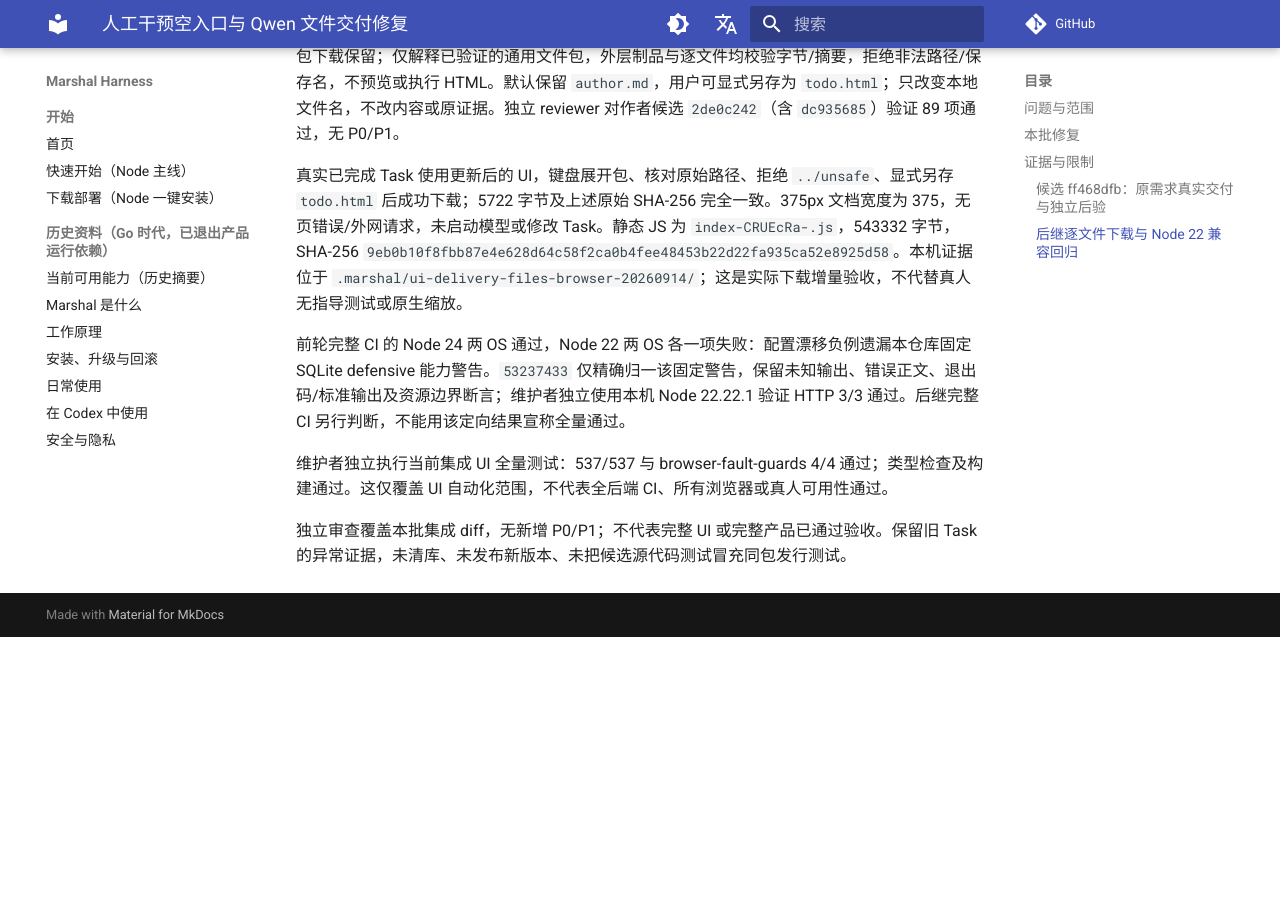
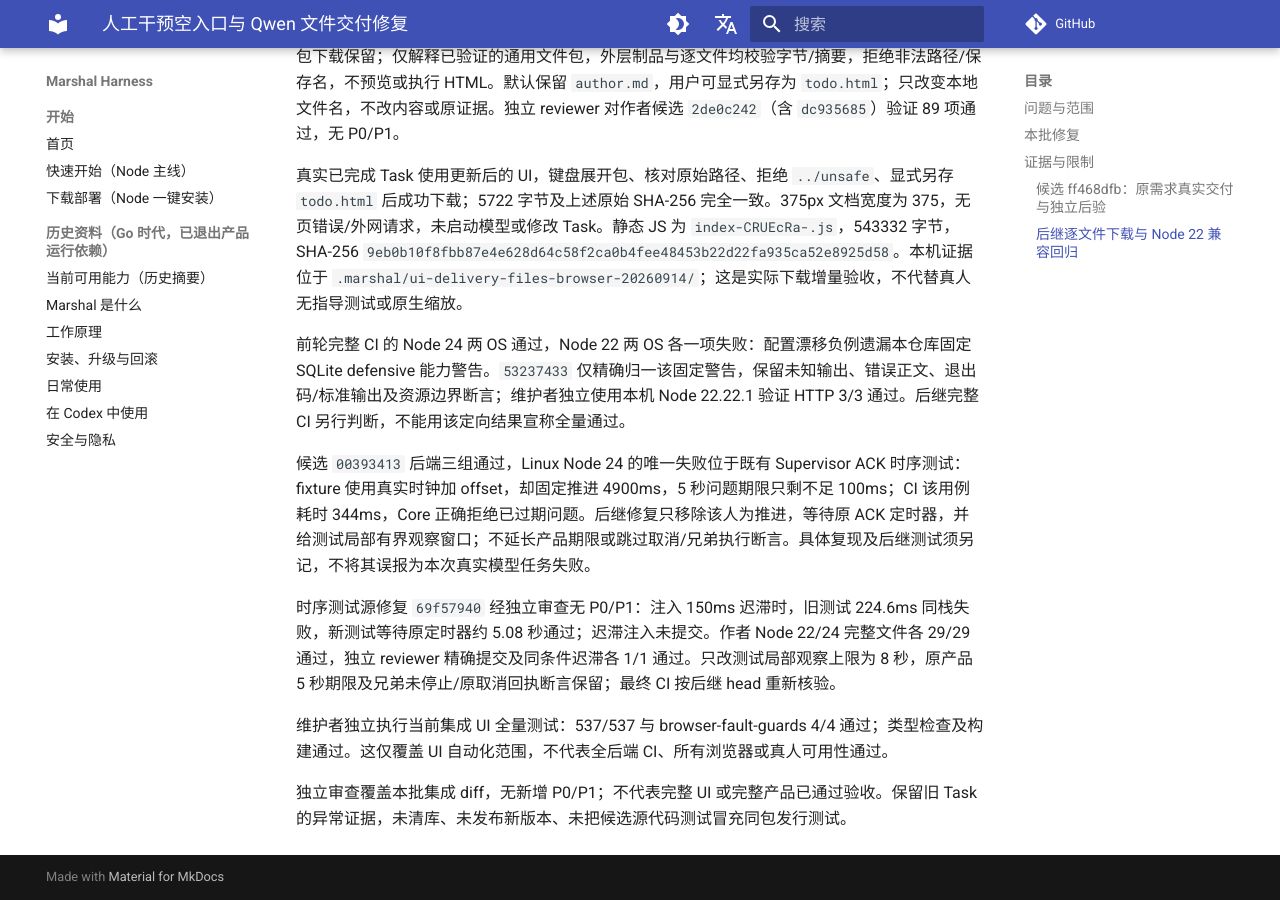
Before and after one commit to chiga0/marshal-harness, an MkDocs documentation site: the page built from docs/ui-1/2026-09-14-intervention-fix.md, in a window 1280 px wide and 900 px high, scrolled down 2753 px. Built offline with MkDocs 1.6.1 and Material for MkDocs 9.7.7, drawn with Linux system fonts in a browser that asks for light colours; comment, search, counter and statistics services are not loaded; before the commit the page ends 3390 px from its top, so only the background shows below that.

Commit message:
docs: preserve CI timer race reproduction and bounded test fix

```diff
--- a/docs/ui-1/2026-09-14-intervention-fix.md
+++ b/docs/ui-1/2026-09-14-intervention-fix.md
@@ -54,6 +54,10 @@
 
 前轮完整 CI 的 Node 24 两 OS 通过，Node 22 两 OS 各一项失败：配置漂移负例遗漏本仓库固定 SQLite defensive 能力警告。`53237433` 仅精确归一该固定警告，保留未知输出、错误正文、退出码/标准输出及资源边界断言；维护者独立使用本机 Node 22.22.1 验证 HTTP 3/3 通过。后继完整 CI 另行判断，不能用该定向结果宣称全量通过。
 
+候选 `00393413` 后端三组通过，Linux Node 24 的唯一失败位于既有 Supervisor ACK 时序测试：fixture 使用真实时钟加 offset，却固定推进 4900ms，5 秒问题期限只剩不足 100ms；CI 该用例耗时 344ms，Core 正确拒绝已过期问题。后继修复只移除该人为推进，等待原 ACK 定时器，并给测试局部有界观察窗口；不延长产品期限或跳过取消/兄弟执行断言。具体复现及后继测试须另记，不将其误报为本次真实模型任务失败。
+
+时序测试源修复 `69f57940` 经独立审查无 P0/P1：注入 150ms 迟滞时，旧测试 224.6ms 同栈失败，新测试等待原定时器约 5.08 秒通过；迟滞注入未提交。作者 Node 22/24 完整文件各 29/29 通过，独立 reviewer 精确提交及同条件迟滞各 1/1 通过。只改测试局部观察上限为 8 秒，原产品 5 秒期限及兄弟未停止/原取消回执断言保留；最终 CI 按后继 head 重新核验。
+
 维护者独立执行当前集成 UI 全量测试：537/537 与 browser-fault-guards 4/4 通过；类型检查及构建通过。这仅覆盖 UI 自动化范围，不代表全后端 CI、所有浏览器或真人可用性通过。
 
 独立审查覆盖本批集成 diff，无新增 P0/P1；不代表完整 UI 或完整产品已通过验收。保留旧 Task 的异常证据，未清库、未发布新版本、未把候选源代码测试冒充同包发行测试。
```
